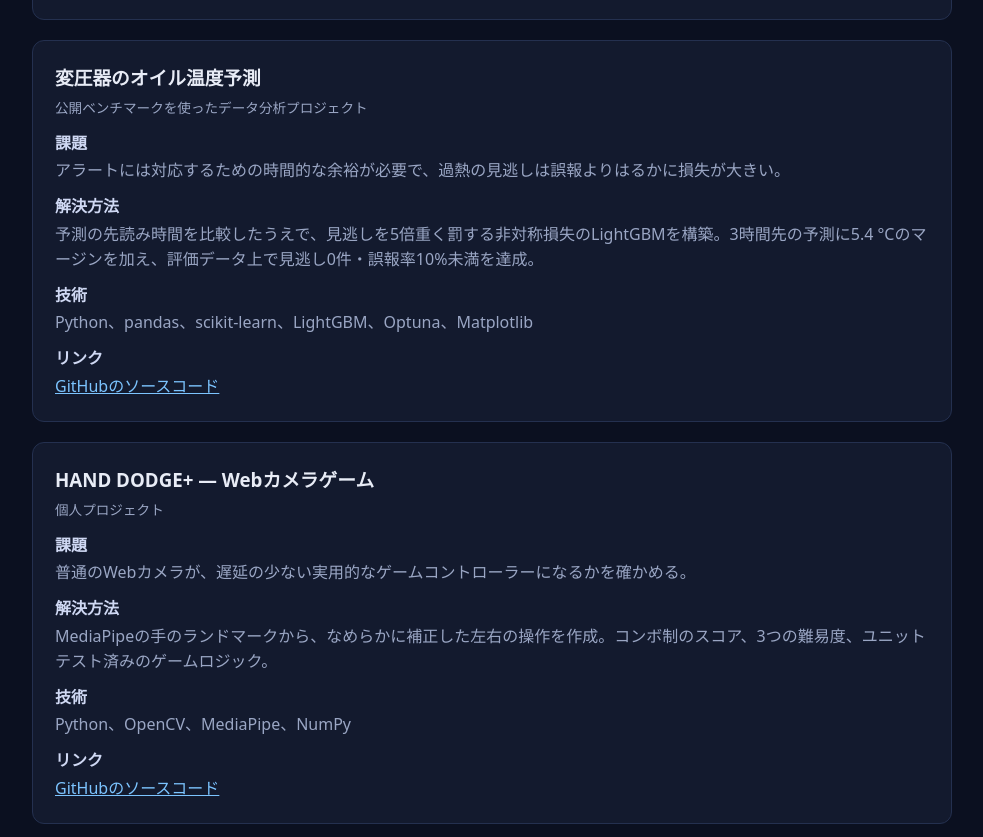
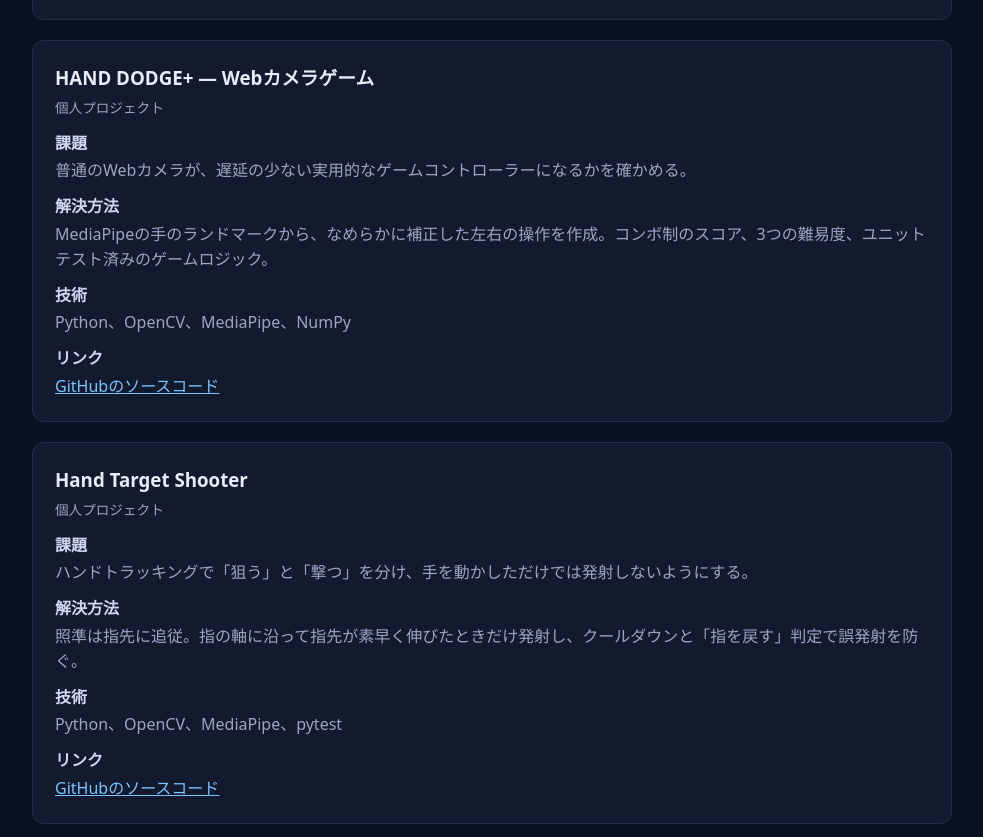
Before and after one commit to TOMO0904/tomo0904.github.io, a plain HTML site: page ja/index.html in a window 1280 px wide. Shown: the part 2600-3437 px from the top of the page, without its empty margins (148-1131 px from the left). Drawn offline with Linux system fonts and the light colour scheme.

Commit message:
Remove deleted Athena repository from project list
Co-Authored-By: Claude Opus 5.5 <noreply@anthropic.com>

```diff
--- a/ja/index.html
+++ b/ja/index.html
@@ -17,7 +17,6 @@
 <article><h3>Task Logger LINE Bot</h3><p class="tag">個人用ツール</p><dl><dt>課題</dt><dd>時間の記録はつい忘れてしまう。普段使っているチャットの中で記録できるのが理想。</dd><dt>解決方法</dt><dd>LINEの短いコマンドでタスクをFirestoreに記録し、AIのフィードバック付きで1日のタイムラインを作成。記録が途切れると30分パトロールが警告する。</dd><dt>技術</dt><dd>Python、Flask、LINE Messaging API、Gemini、Firebase Firestore</dd><dt>リンク</dt><dd><a href="https://github.com/TOMO0904/linebot">GitHubのソースコード</a></dd></dl></article>
 <article><h3>時間割・シラバス検索</h3><p class="tag">学生による非公式プロジェクト（立命館大学とは関係ありません）</p><dl><dt>課題</dt><dd>シラバス検索が遅く、年度やセメスターの切り替えが面倒で、教科書のための授業コード集めも手作業だった。</dd><dt>解決方法</dt><dd>ブラウザ側の高速な絞り込み、元データが変わっても崩れない「追加時のスナップショット」、Sync IDによるパスワード不要の端末間同期、授業コードのワンタップコピーを備えたNext.jsアプリ。</dd><dt>技術</dt><dd>Next.js 14、React、TypeScript、Tailwind CSS、Supabase、Vercel</dd><dt>リンク</dt><dd><a href="https://github.com/TOMO0904/RitsumeikanTimes">GitHubのソースコード</a> · <a href="https://gamma-gilt.vercel.app/">公開デモ</a></dd></dl></article>
 <article><h3>オフライン・ボードゲーム PWA</h3><p class="tag">Webアプリ</p><dl><dt>課題</dt><dd>スマホのボードゲームは、たいていネット接続かアプリストアからのインストールが必要。</dd><dt>解決方法</dt><dd>ボード・カードゲーム25種を収め、完全にオフラインで動き、WebRTCで近くの端末同士の対戦もできる、インストール可能なPWA。</dd><dt>技術</dt><dd>React、TypeScript、PWA / Service Worker、WebRTC、Vercel</dd><dt>リンク</dt><dd><a href="https://offline-board-games.vercel.app">公開デモ</a> · <a href="https://github.com/TOMO0904/offline-board-games">GitHubのソースコード</a></dd></dl></article>
-<article><h3>変圧器のオイル温度予測</h3><p class="tag">公開ベンチマークを使ったデータ分析プロジェクト</p><dl><dt>課題</dt><dd>アラートには対応するための時間的な余裕が必要で、過熱の見逃しは誤報よりはるかに損失が大きい。</dd><dt>解決方法</dt><dd>予測の先読み時間を比較したうえで、見逃しを5倍重く罰する非対称損失のLightGBMを構築。3時間先の予測に5.4 °Cのマージンを加え、評価データ上で見逃し0件・誤報率10%未満を達成。</dd><dt>技術</dt><dd>Python、pandas、scikit-learn、LightGBM、Optuna、Matplotlib</dd><dt>リンク</dt><dd><a href="https://github.com/TOMO0904/Athena">GitHubのソースコード</a></dd></dl></article>
 <article><h3>HAND DODGE+ — Webカメラゲーム</h3><p class="tag">個人プロジェクト</p><dl><dt>課題</dt><dd>普通のWebカメラが、遅延の少ない実用的なゲームコントローラーになるかを確かめる。</dd><dt>解決方法</dt><dd>MediaPipeの手のランドマークから、なめらかに補正した左右の操作を作成。コンボ制のスコア、3つの難易度、ユニットテスト済みのゲームロジック。</dd><dt>技術</dt><dd>Python、OpenCV、MediaPipe、NumPy</dd><dt>リンク</dt><dd><a href="https://github.com/TOMO0904/hand-dodge-plus">GitHubのソースコード</a></dd></dl></article>
 <article><h3>Hand Target Shooter</h3><p class="tag">個人プロジェクト</p><dl><dt>課題</dt><dd>ハンドトラッキングで「狙う」と「撃つ」を分け、手を動かしただけでは発射しないようにする。</dd><dt>解決方法</dt><dd>照準は指先に追従。指の軸に沿って指先が素早く伸びたときだけ発射し、クールダウンと「指を戻す」判定で誤発射を防ぐ。</dd><dt>技術</dt><dd>Python、OpenCV、MediaPipe、pytest</dd><dt>リンク</dt><dd><a href="https://github.com/TOMO0904/Hand-Target-Shooter">GitHubのソースコード</a></dd></dl></article>
 <article><h3>PixelLab — 写真をドット絵に</h3><p class="tag">デスクトップアプリ</p><dl><dt>課題</dt><dd>写真からレトロなゲーム背景を手作業で作るのは、初心者には時間がかかる。</dd><dt>解決方法</dt><dd>写真を減色・拡大してドット絵、ゲーム背景（昼・夕暮れ・夜）、スプライト、シームレスタイルを作るTkinterのGUI。処理はすべてPC内で完結。</dd><dt>技術</dt><dd>Python、Pillow、Tkinter</dd><dt>リンク</dt><dd><a href="https://github.com/TOMO0904/RiG-PixelLab">GitHubのソースコード</a></dd></dl></article>
```
Also changed, not shown: index.html (+0 -1 lines).
